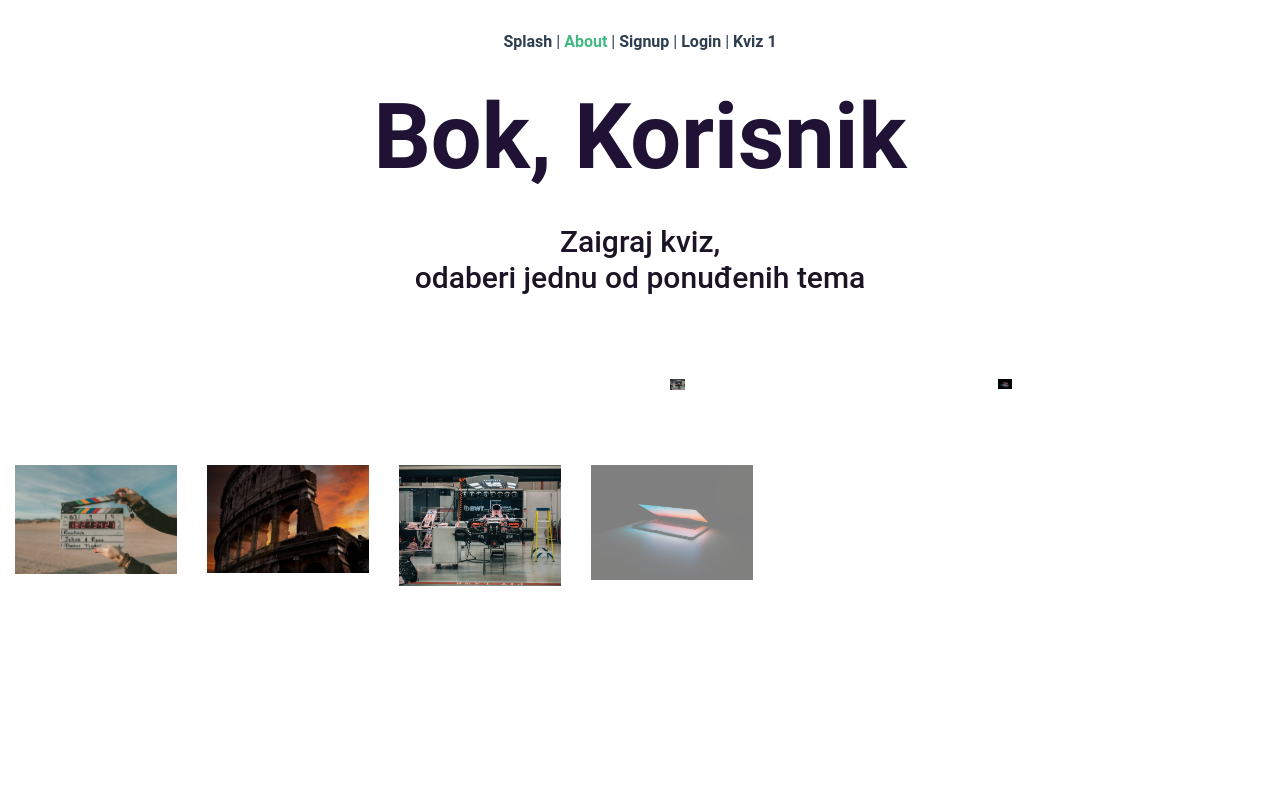
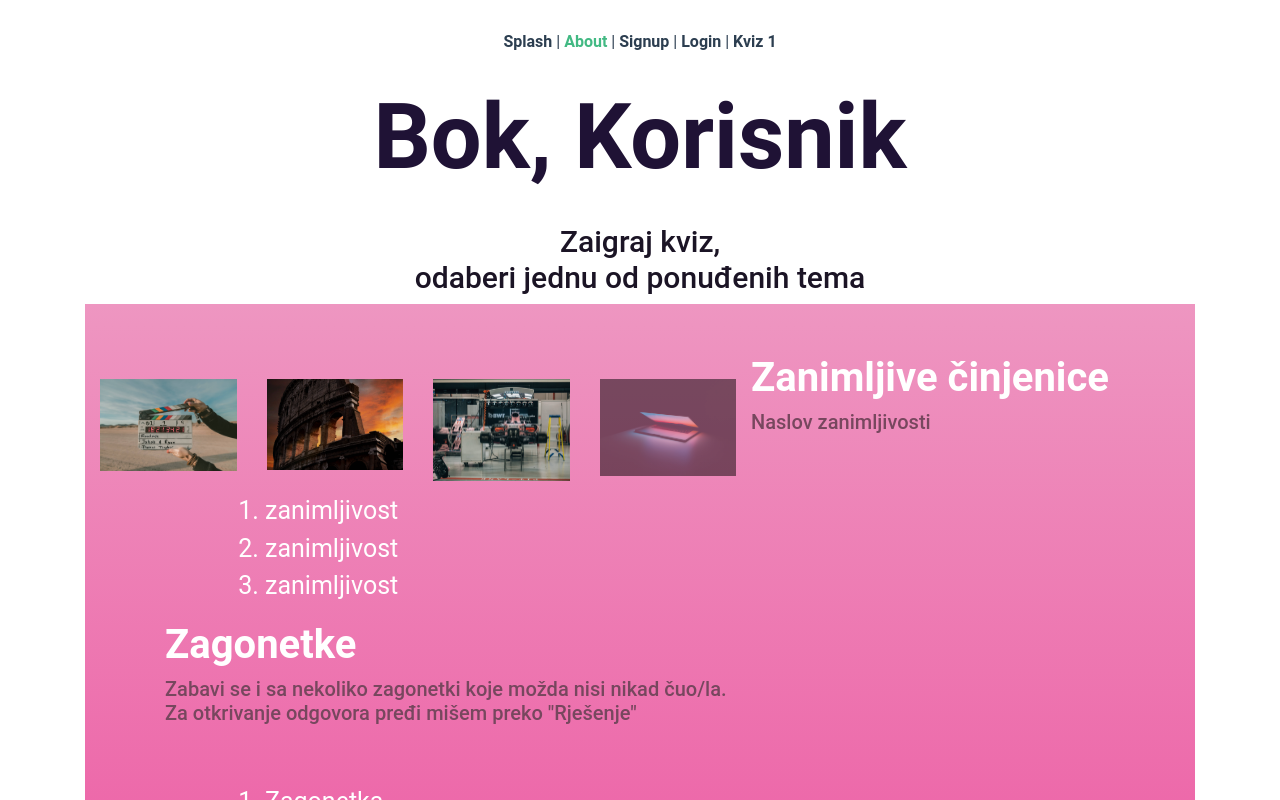
Before and after one commit to kuveeee/misli_brzo, a Vue app in the folder misli_brzo/: page /about in a window 1280 px wide. Shown: the top 800 px of the page. Built offline with nearby package versions, Linux system fonts and the light colour scheme.

Commit message:
Update About page

```diff
--- a/misli_brzo/src/views/About.vue
+++ b/misli_brzo/src/views/About.vue
@@ -1,47 +1,12 @@
 <template>
-  <div class="about">
+  <div class="container">
     <!-- Drugi dio stranice -->
     <div class="prvi_blok">
       <h1><b>Bok, Korisnik</b></h1>
       <br />
       <h2>Zaigraj kviz,<br />odaberi jednu od ponuđenih tema</h2>
 
-      <div class="row">
-        <div class="col-lg-3">
-          <div class="col-md-3">
-            <div class="col-sm-3">
-              <img
-                src="@/assets/tema_filmovi.jpg"
-                class="rounded float-left"
-                alt="Responsive image"
-              />
-            </div>
-          </div>
-        </div>
-        <div class="col-lg-3">
-          <div class="col-sm-3">
-            <img
-              src="@/assets/tema_povijest.jpg"
-              class="rounded float-left"
-              alt="Responsive image"
-            />
-          </div>
-        </div>
-        <div class="col-md-3">
-          <img
-            src="@/assets/tema_formula_1.jpg"
-            class=" float-left"
-            alt="Responsive image"
-          />
-        </div>
-        <div class="col-xl-3">
-          <img
-            src="@/assets/tema_tehnologija.jpg"
-            class=" float-left"
-            alt="Responsive image"
-          />
-        </div>
-      </div>
+
 
       <div class="teme_kvizova">
         <img
@@ -119,9 +84,6 @@ export default {
 </script>
 
 <style scoped lang="scss">
-.prvi_blok {
-  height: 1080px;
-}
 
 h1 {
   font-size: 90px;
```
